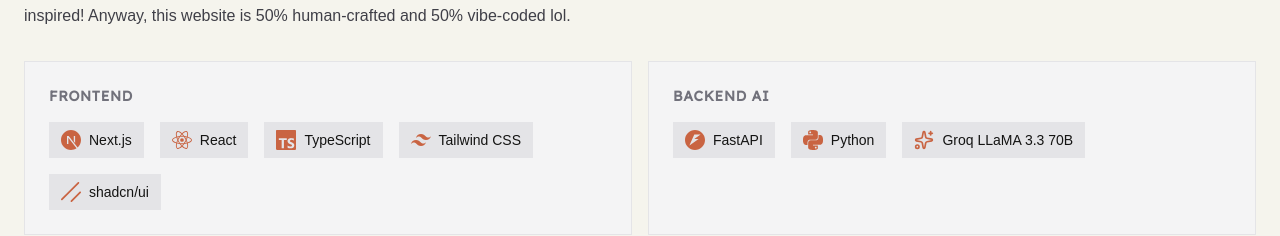
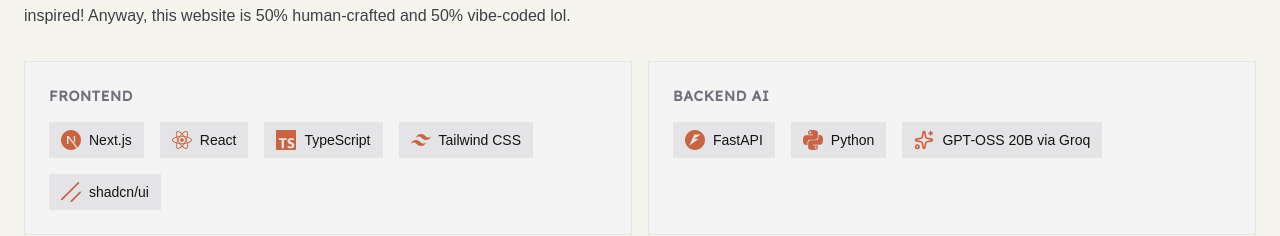
Before and after one commit to arifian853/arifian853.github.io, a Next.js app: page /about in a window 1280 px wide. Shown: the part 1745-1981 px from the top of the page. Built offline with nearby package versions, Linux system fonts and the light colour scheme; a web font is replaced by a local one.

Commit message:
Update LLM to GPT-OSS 20B

```diff
--- a/app/about/AboutContent.tsx
+++ b/app/about/AboutContent.tsx
@@ -610,7 +610,7 @@ export function AboutContent() {
                                         <div className="flex items-center gap-2 bg-zinc-200 dark:bg-zinc-800 px-3 py-2">
                                             <Sparkles className="w-5 h-5 text-brand-500" />
                                             <span className="text-sm font-medium">
-                                                Groq LLaMA 3.3 70B
+                                                GPT-OSS 20B via Groq
                                             </span>
                                         </div>
                                     </div>
--- a/app/ai/AIContent.tsx
+++ b/app/ai/AIContent.tsx
@@ -282,7 +282,7 @@ export function AIContent() {
                         </DialogTitle>
                         <DialogDescription className="text-sm pt-2 text-muted-foreground">
                             Ini adalah asisten AI personal Arifian yang ditenagai oleh teknologi RAG
-                            dan model Groq LLaMA 3.3 70B.
+                            dan model GPT-OSS 20B via Groq.
                         </DialogDescription>
                     </DialogHeader>
 
@@ -333,7 +333,7 @@ export function AIContent() {
                         <div>
                             <h3 className="text-xs font-heading font-semibold uppercase tracking-wider text-muted-foreground mb-2">Technology Stack</h3>
                             <ul className="text-xs text-muted-foreground space-y-1.5">
-                                <li>• LLaMA 3.3 70B via Groq (LLM)</li>
+                                <li>• GPT-OSS 20B via Groq (LLM)</li>
                                 <li>• Multilingual SentenceTransformer (Embeddings)</li>
                                 <li>• Cosine similarity vector search untuk data RAG</li>
                                 <li>• FastAPI backend</li>
--- a/app/ai/page.tsx
+++ b/app/ai/page.tsx
@@ -4,10 +4,10 @@ import { AIContent } from "./AIContent";
 
 export const metadata = {
   title: "Arifian.dev - AI",
-  description: "Arifian.AI - Arifian's personal AI assistant powered by RAG technology and Groq LLaMA 3.3 70B.",
+  description: "Arifian.AI - Arifian's personal AI assistant powered by RAG technology and GPT-OSS 20B.",
   openGraph: {
     title: "Arifian.dev - AI",
-    description: "Arifian.AI - Arifian's personal AI assistant powered by RAG technology and Groq LLaMA 3.3 70B.",
+    description: "Arifian.AI - Arifian's personal AI assistant powered by RAG technology and GPT-OSS 20B.",
   },
 }
 
--- a/lib/data/projects.ts
+++ b/lib/data/projects.ts
@@ -225,7 +225,7 @@ export const projects: Project[] = [
         id: 12,
         title: "Arifian.AI v2.0",
         year: "2026",
-        description: "Major upgrade of the Arifian.AI personal chatbot. Rebuilt from the ground up with a modern RAG (Retrieval-Augmented Generation) architecture. Now powered by **Groq LLaMA 3.3 70B** for fast, high-quality responses, with **multilingual SentenceTransformer embeddings** (paraphrase-multilingual-MiniLM-L12-v2) supporting 50+ languages including Indonesian. Features include a dedicated **admin dashboard** for knowledge base management, system prompt customization, file uploads, RAG configuration, and user management. Backend built with **FastAPI** and **MongoDB Atlas** vector search, hosted on **Hugging Face Spaces** with Docker.",
+        description: "Major upgrade of the Arifian.AI personal chatbot. Rebuilt from the ground up with a modern RAG (Retrieval-Augmented Generation) architecture. Now powered by **GPT-OSS 20B via Groq** for fast, high-quality responses, with **multilingual SentenceTransformer embeddings** (paraphrase-multilingual-MiniLM-L12-v2) supporting 50+ languages including Indonesian. Features include a dedicated **admin dashboard** for knowledge base management, system prompt customization, file uploads, RAG configuration, and user management. Backend built with **FastAPI** and **MongoDB Atlas** vector search, hosted on **Hugging Face Spaces** with Docker.",
         image: "/projects/project12.avif",
         link: [
             { repo_link: "https://github.com/arifian853/arifian.ai", btn_name: "Repo" }
```
Also changed, not shown: 1 other file (tests, documents, lock files or other folders).
